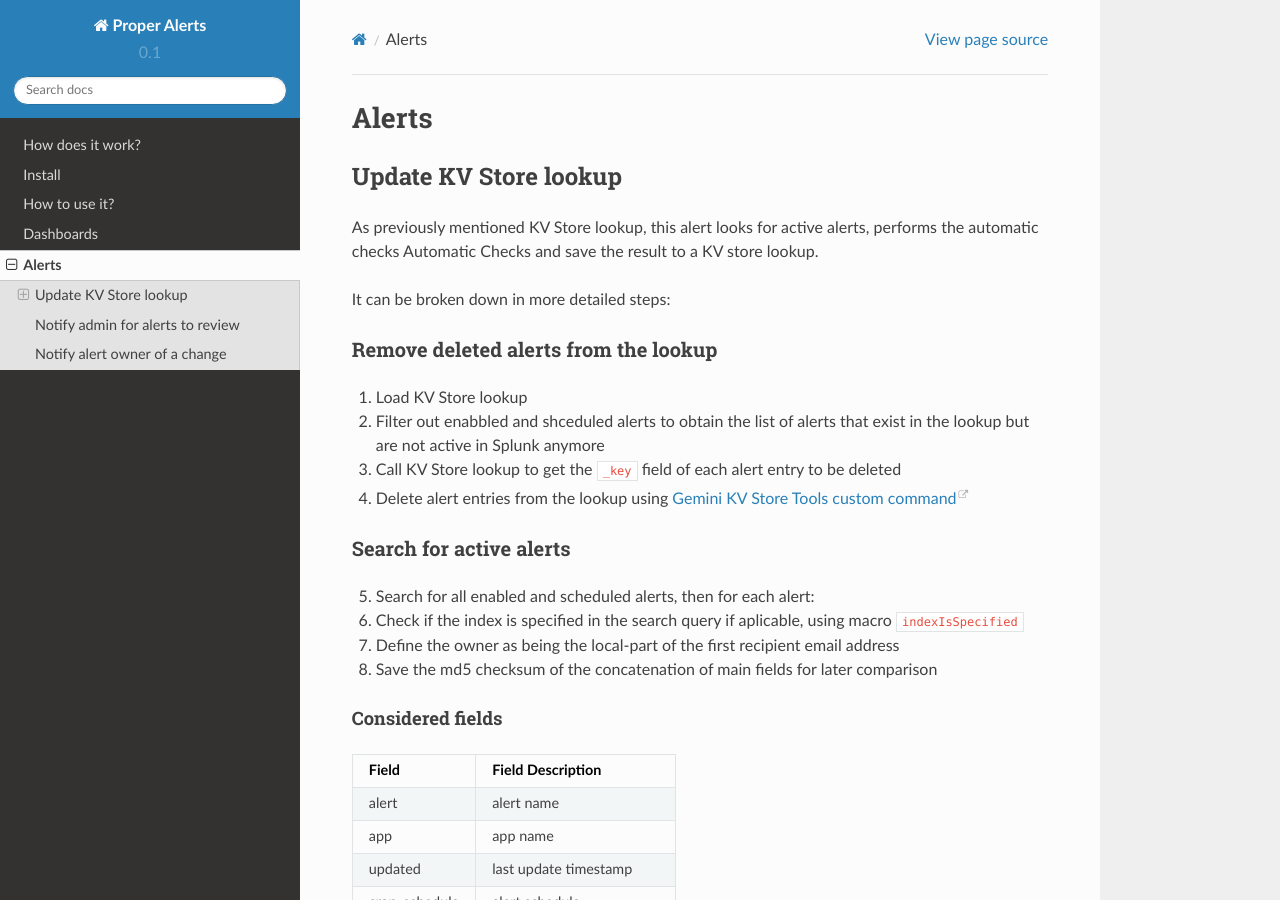
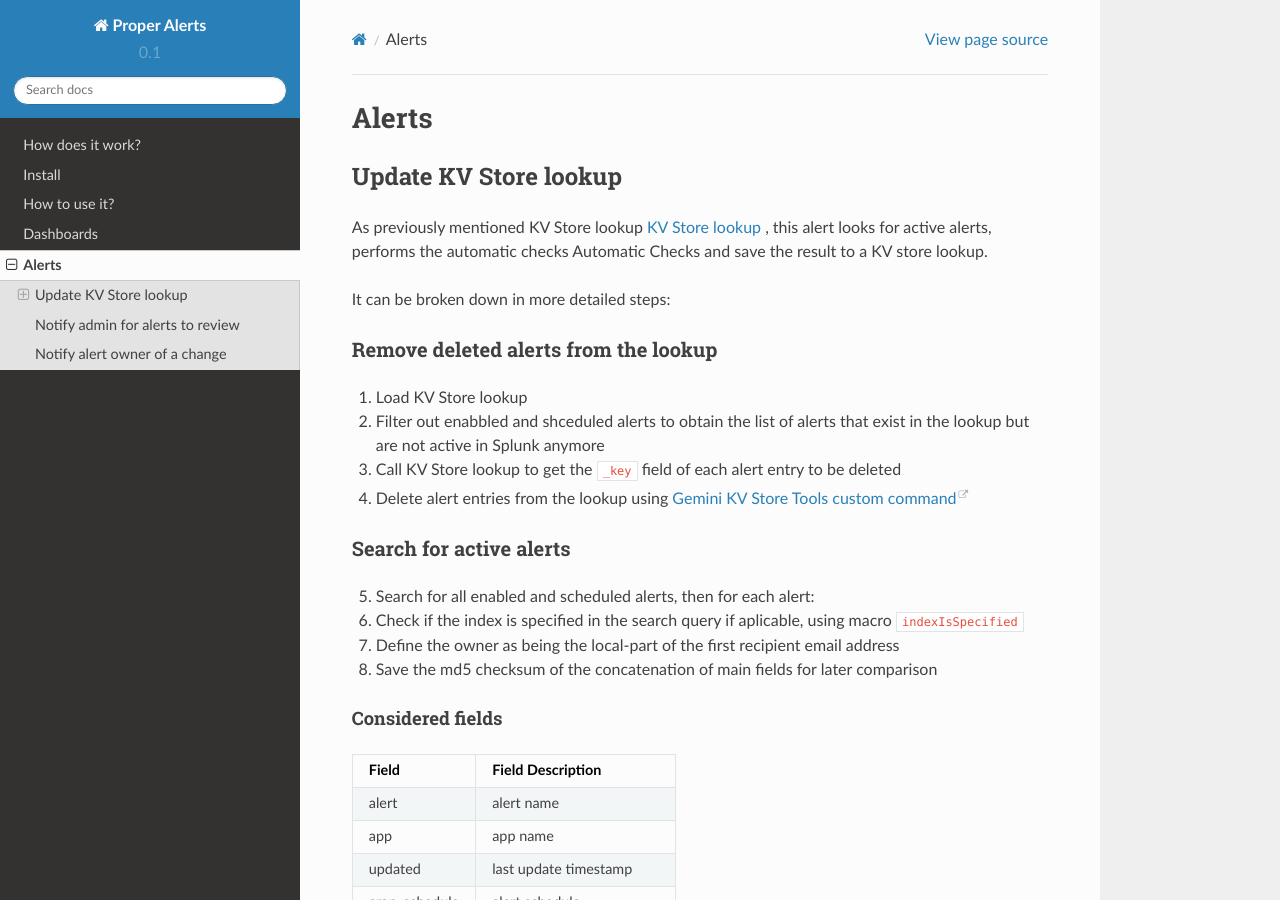
Before and after one commit to a-l-h/splunk-app-proper-alerts, a Sphinx documentation site: the page built from doc/alerts.rst, in a window 1280 px wide and 900 px high. Built offline with Sphinx 7.4.7 and the Read the Docs theme 2.0.0, drawn with Linux system fonts in a browser that asks for light colours.

Commit message:
Update alerts.rst

```diff
--- a/doc/alerts.rst
+++ b/doc/alerts.rst
@@ -4,7 +4,7 @@
 Update KV Store lookup
 ######################
 
-As previously mentioned :ref:`KV Store lookup`, this alert looks for active alerts, performs the automatic checks :ref:`Automatic Checks` and save the result to a KV store lookup.
+As previously mentioned :ref:`KV Store lookup`  :doc:`KV Store lookup <../overview>` , this alert looks for active alerts, performs the automatic checks :ref:`Automatic Checks` and save the result to a KV store lookup.
 
 It can be broken down in more detailed steps:
 
```
